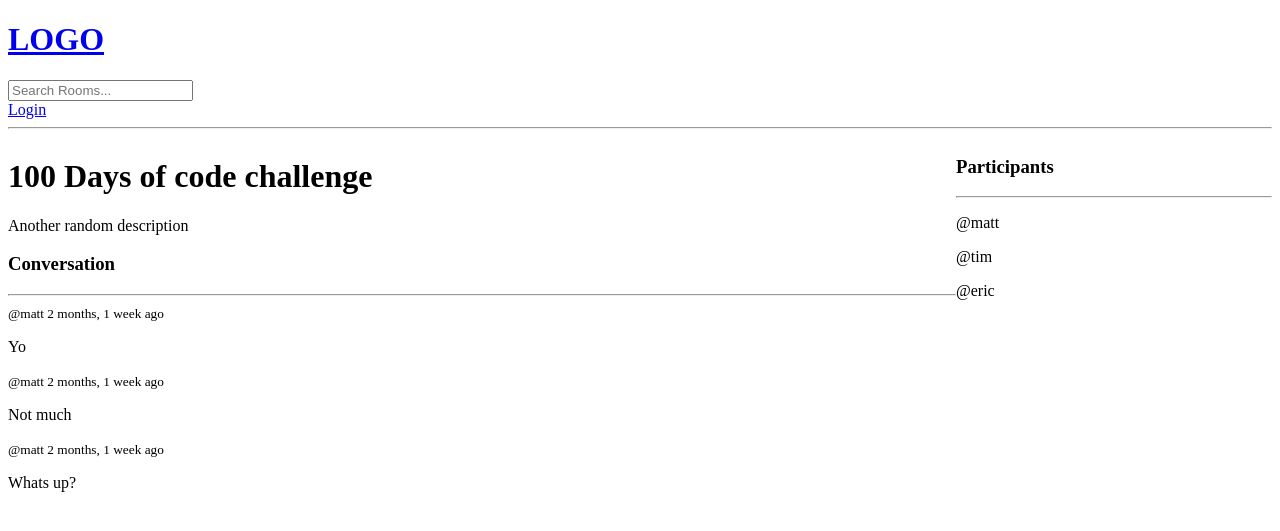
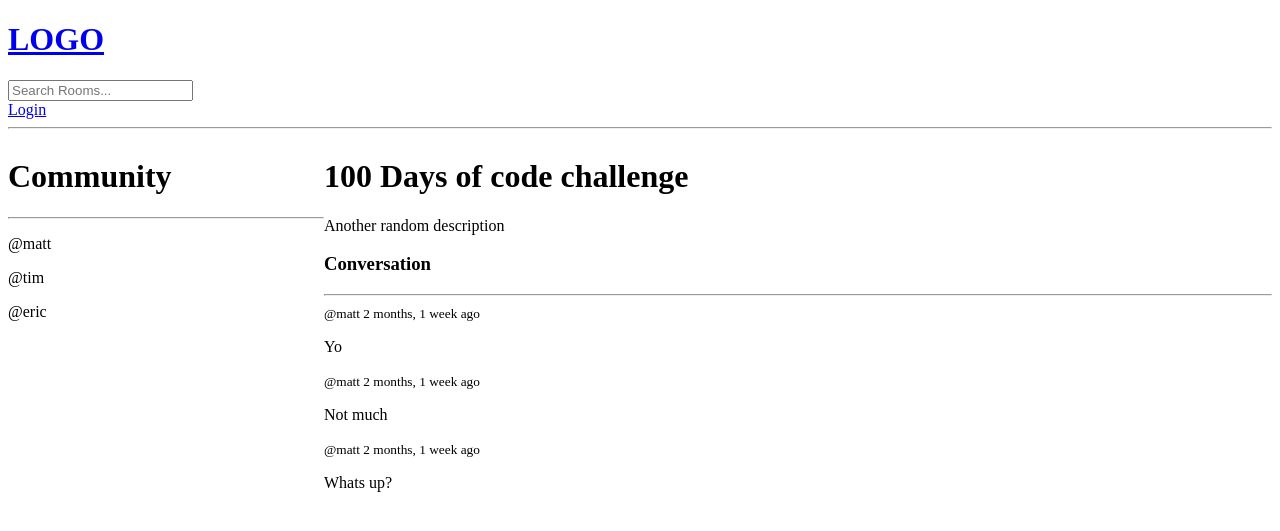
Before and after one commit to Ben-Cariello/ITSC3155Group, a Django app: page /room/2/ in a window 1280 px wide. Shown: the top 531 px of the page. Run offline with Django 5.2, Linux system fonts and the light colour scheme; data comes from the database, SQL or seed files in the repository; both versions use the stored data as it was after the commit.

Commit message:
Changes to room

```diff
--- a/DjangoTutorial-main/studybud/base/templates/base/room.html
+++ b/DjangoTutorial-main/studybud/base/templates/base/room.html
@@ -6,17 +6,36 @@
 <style>
     .room-container{
         display: grid;
-        grid-template-columns: 3fr 1fr;;
+        grid-template-columns: 1fr 3fr;;
     }
 </style>
 
 <div class="room-container">
+    <!--Left side community tab to who has commented about the community-->
+    <div>
+        <h1>Community</h1>
+        <hr>
+
+        {% for user in participants %}
+
+        <div>
+            <p>@{{user.username}}</p>
+        </div>
+
+        {% endfor %}
+    </div>
 
     <div>
+
+
+
         <h1>{{room.name}}</h1>
 
 
         <p>{{room.description}}</p>
+
+
+
 
 
         <div class="comment-wrapper">
@@ -48,18 +67,7 @@
         {% endif %}
     </div>
 
-    <div>
-        <h3>Participants</h3>
-        <hr>
 
-        {% for user in participants %}
-
-        <div>
-            <p>@{{user.username}}</p>
-        </div>
-
-        {% endfor %}
-    </div>
 
 </div>
 
```
Also changed, not shown: DjangoTutorial-main/studybud/db.sqlite3, 2 other files.
